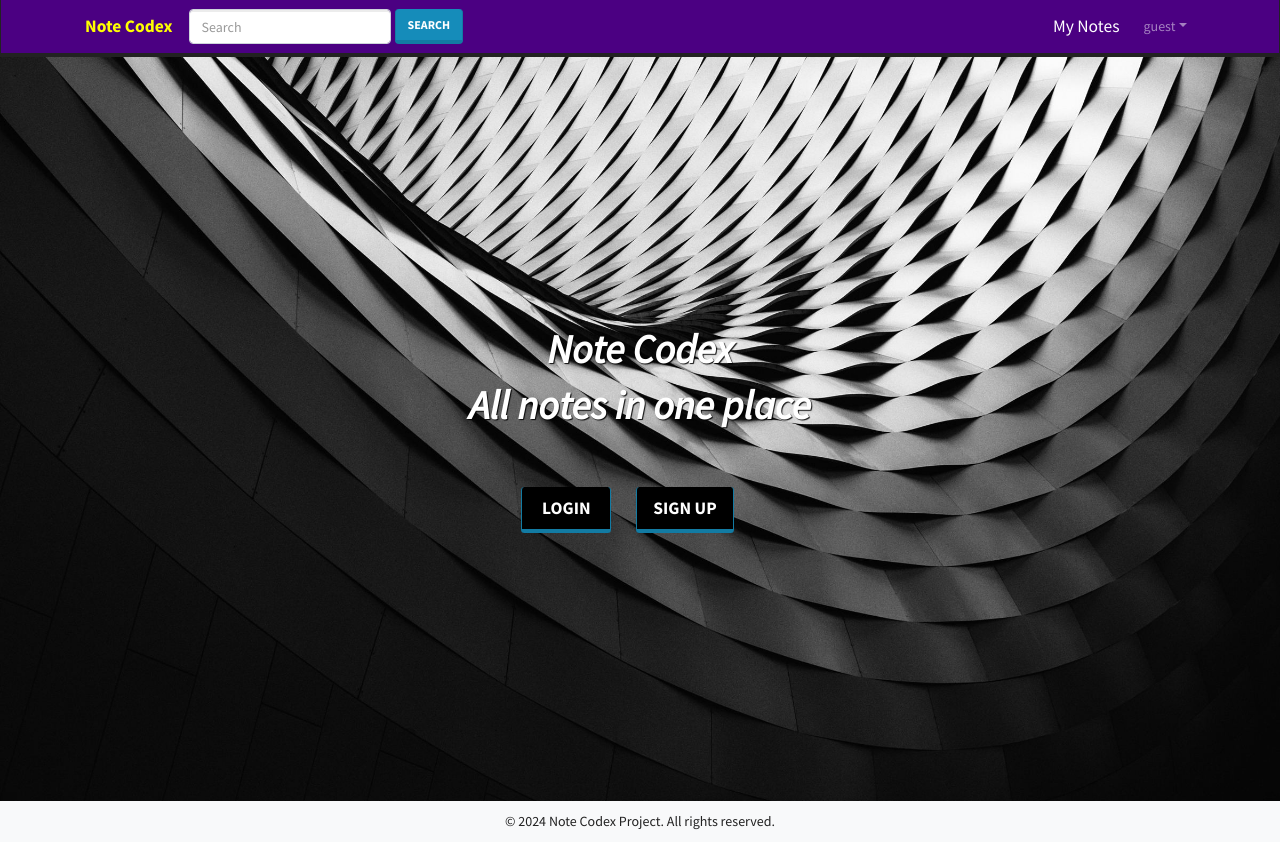
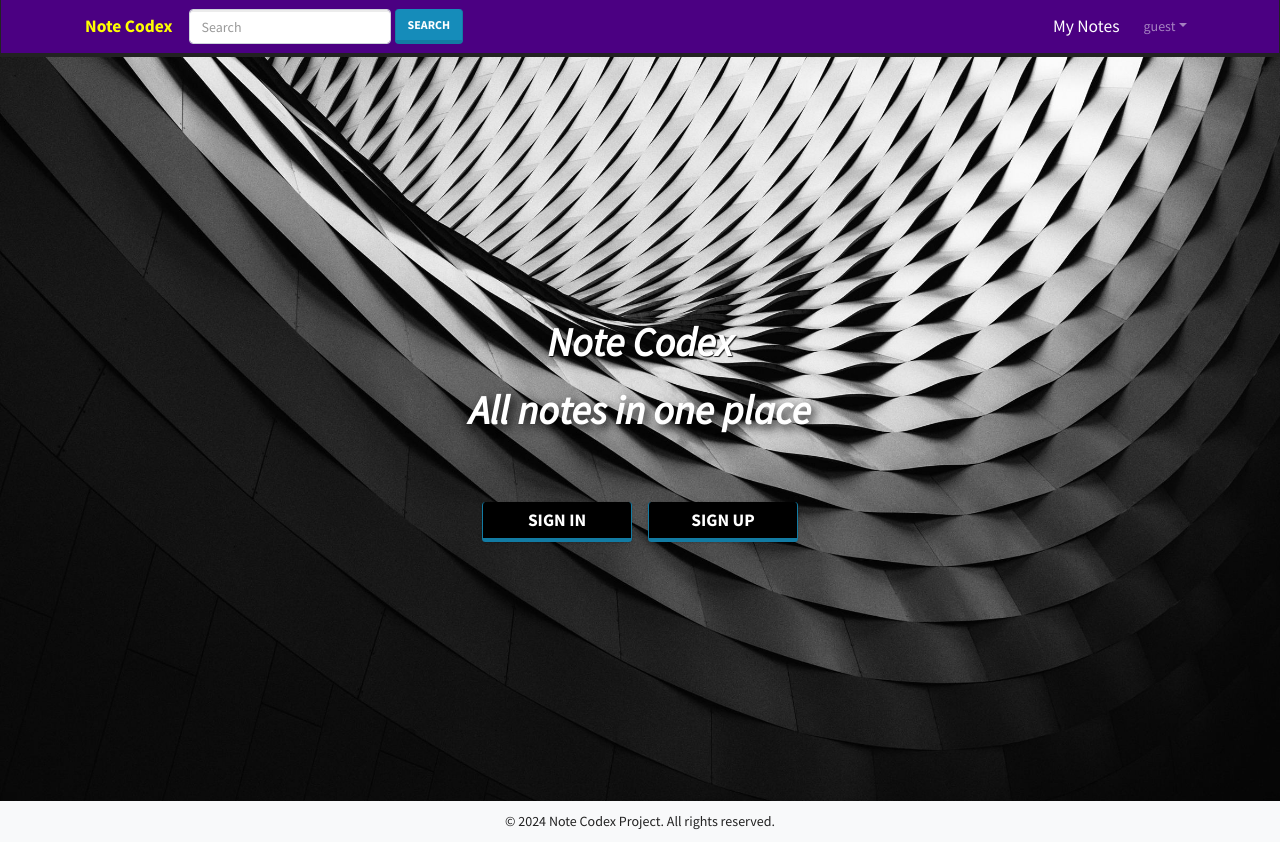
Before and after one commit to shashwat-shukla-coder/SummaryCodex, a React (Create React App) app in the folder frontend/: page / in a window 1280 px wide. Built offline with nearby package versions, Linux system fonts and the light colour scheme.

Commit message:
minor bugs fixed

```diff
--- /dev/null
+++ b/frontend/src/components/header/Header.css
@@ -0,0 +1,8 @@
+.custom-button {
+  transition: background-color 0.3s, color 0.3s; /* Smooth transition */
+}
+
+.custom-button:hover {
+  color: white;
+  background-color: black;
+}
--- a/frontend/src/components/header/Header.js
+++ b/frontend/src/components/header/Header.js
@@ -10,6 +10,7 @@ import { useDispatch, useSelector } from "react-redux";
 import { logout } from "../../actions/userActions";
 import { useNavigate } from "react-router-dom";
 import { useEffect } from "react";
+import "./Header.css"
 
 function Header({ setSearch }) {
   const navigate = useNavigate();
@@ -45,7 +46,7 @@ function Header({ setSearch }) {
                 aria-label="Search"
                 onChange={(e) => setSearch(e.target.value)}
               />
-              <Button variant="primary" className="ml-1">
+              <Button variant="primary" className="ml-1 custom-button">
                 Search
               </Button>
             </Form>
--- a/frontend/src/screens/Landing/LandingPage.js
+++ b/frontend/src/screens/Landing/LandingPage.js
@@ -22,16 +22,28 @@ const LandingPage = () => {
     <>
       <div className={`main ${activeModal ? "blur-background" : ""}`}>
         <Container>
-          <Row>
+          <Row className="justify-content-center text-center">
             <div className="intro-text">
               <h1 className="intro1">Note Codex</h1>
               <h2 className="intro2">All notes in one place</h2>
             </div>
+          </Row>
+          <Row className="justify-content-center">
             <div className="buttonContainer">
-              <Button onClick={handleLoginClick} size="lg" variant="primary">
-                Login
+              <Button
+                onClick={handleLoginClick}
+                size="lg"
+                variant="primary"
+                className="m-2"
+              >
+                Sign In
               </Button>
-              <Button onClick={handleRegisterClick} size="lg" variant="primary">
+              <Button
+                onClick={handleRegisterClick}
+                size="lg"
+                variant="primary"
+                className="m-2"
+              >
                 Sign Up
               </Button>
             </div>
--- a/frontend/src/screens/Landing/landingPage.css
+++ b/frontend/src/screens/Landing/landingPage.css
@@ -8,53 +8,51 @@
   transition: filter 0.3s ease;
 }
 
-.title {
-  font-weight: bold;
-  font-size: 3rem;
-  color: #00ef93; /* Dark color for better visibility */
-  text-shadow: 4px 4px 10px rgba(0, 0, 0, 0.9); /* Adds shadow */
+.intro-text {
+  width: 100%;
+  display: flex;
+  justify-content: center; /* Centers children horizontally */
+  align-items: center; /* Centers children vertically */
+  flex-direction: column; /* Aligns children vertically in a column */
+  text-align: center; /* Ensures text inside each child is centered */
 }
 
+.intro1,
 .intro2 {
   font-weight: bold;
   font-size: 2.5rem;
   font-style: italic;
-  color: #ffffff; /* Darker shade for visibility */
-  text-shadow: 1px 1px 1px rgba(0, 0, 0, 0.9); /* Same shadow as .title */
-}
-.intro1 {
-  font-weight: bold;
-  font-size: 2.5rem;
-  font-style: italic;
-  color: #ffffff; /* Darker shade for visibility */
-  text-shadow: 1px 1px 1px rgba(0, 0, 0, 0.9); /* Same shadow as .title */
+  color: #ffffff;
+  text-shadow: 1px 1px 1px rgba(0, 0, 0, 0.9); /* Same shadow for both */
+  margin: 10px 0; /* Adds space between the intro1 and intro2 */
 }
 
-.intro-text {
-  width: 100%;
-  font-weight: bold;
-  font-size: 2.5rem;
-  font-style: italic;
-  /* color: #000000; */
-  text-shadow: 4px 4px 10px rgba(0, 0, 0, 0.9); /* Same shadow as .title */
-  text-align: center;
+/* Additional specific styles for .intro2 */
+.intro2 {
+  text-shadow: 4px 4px 10px rgba(0, 0, 0, 0.9); /* Different shadow */
 }
 
 .buttonContainer {
   margin-top: 50px;
   display: flex;
-  justify-content: center; /* Aligns buttons to the center */
-  font-size: 1.5rem;
+  justify-content: center; /* Center the buttons horizontally */
+  align-items: center; /* Center the buttons vertically */
+  font-size: 1.5rem; /* Adjusts the font size of the buttons */
   width: 100%;
 }
 
 .buttonContainer button {
-  margin-right: 25px;
-  min-width: 90px;
-  min-height: 35px;
-  border-radius: 3.5px;
-  background-color: #000000;
-  box-shadow: inherit #ffffff 0 1px;
+  margin-right: 25px; /* Adds spacing between buttons */
+  min-width: 100px; /* Standardizes button width */
+  min-height: 40px; /* Standardizes button height */
+  padding: 0 20px; /* Adds padding for consistency */
+  border-radius: 3.5px; /* Rounded corners for buttons */
+  background-color: #000000; /* Background color */
+  box-shadow: 0 1px 3px rgba(0, 0, 0, 0.2); /* Slight shadow for buttons */
+  color: #ffffff; /* Text color for buttons */
+  text-align: center; /* Center the text inside the button */
+  width: 150px;
+
 }
 
 .buttonContainer button:hover {
```
